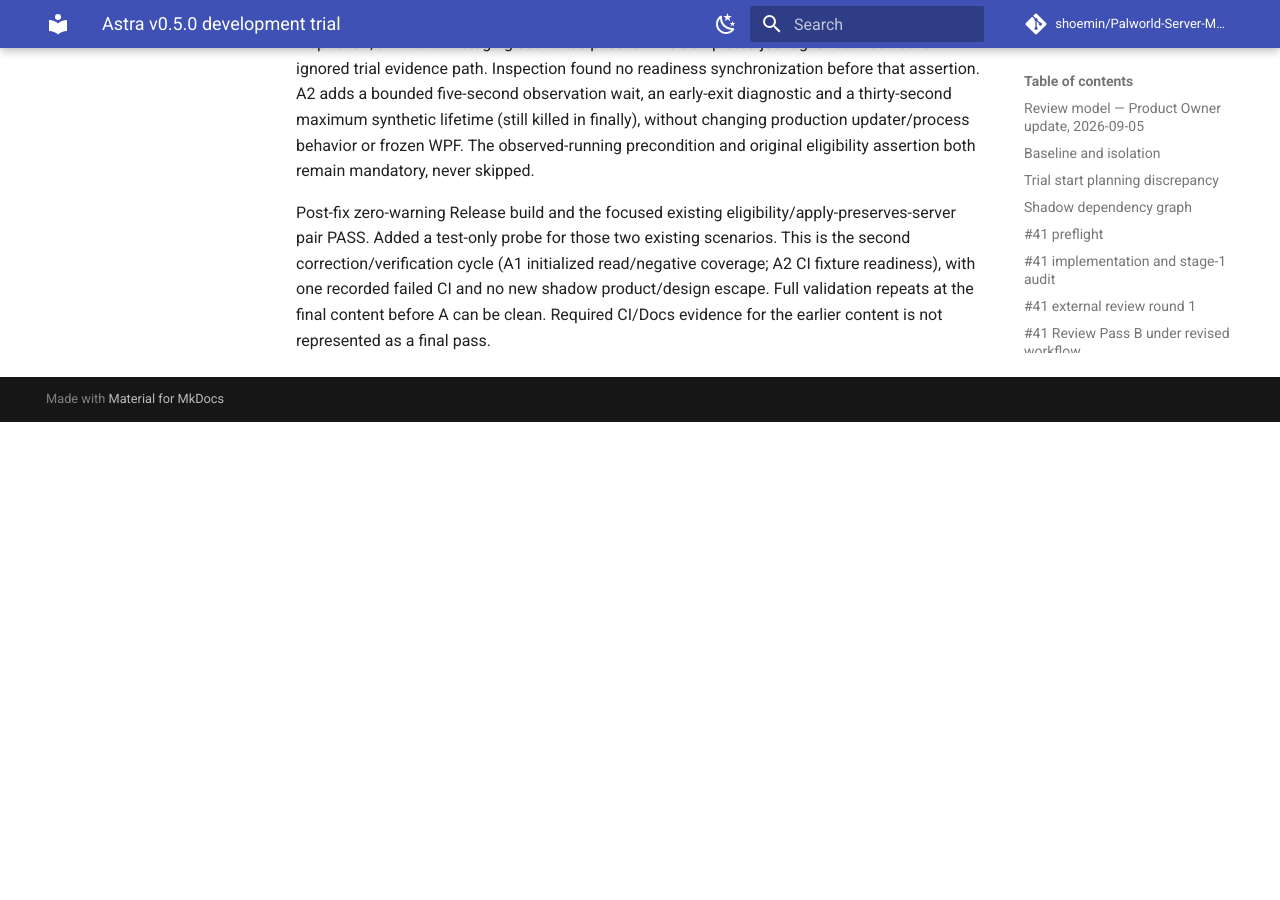
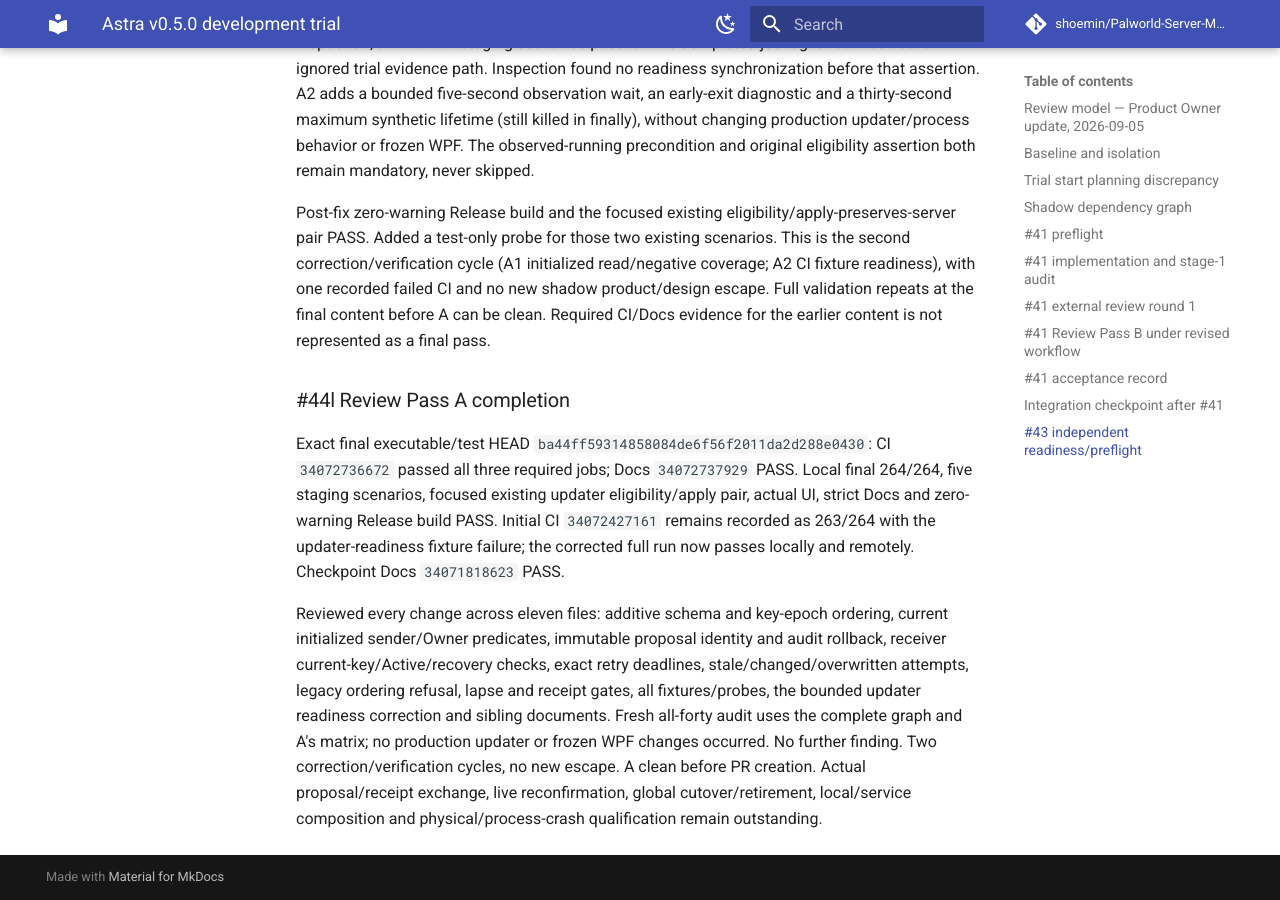
Before and after one commit to shoemin/Palworld-Server-Manager, an MkDocs documentation site: the page built from docs/experiments/astra-v0.5.0-trial.md, in a window 1280 px wide and 900 px high, scrolled down 174708 px. Built offline with MkDocs 1.6.1 and Material for MkDocs 9.7.7, drawn with Linux system fonts in a browser that asks for light colours; comment, search, counter and statistics services are not loaded; before the commit the page ends 175130 px from its top, so only the background shows below that; part of the change alters nothing that is shown.

Commit message:
Record clean ordered rotation staging review A

```diff
--- a/docs/experiments/astra-v0.5.0-trial.md
+++ b/docs/experiments/astra-v0.5.0-trial.md
@@ -1874,3 +1874,9 @@ All forty invariants audited: ARCH-001/002 PASS frozen WPF/Lan untouched; HOST-0
 Initial CI `34072427161` passed the guarded native and privileged Windows service jobs but ordinary tests were 263/264. The failure was the existing updater fixture's immediate assertion that its newly launched synthetic PalServer was already visible through process/module inspection; all five new staging scenarios passed. The completed job log is retained at the ignored trial evidence path. Inspection found no readiness synchronization before that assertion. A2 adds a bounded five-second observation wait, an early-exit diagnostic and a thirty-second maximum synthetic lifetime (still killed in finally), without changing production updater/process behavior or frozen WPF. The observed-running precondition and original eligibility assertion both remain mandatory, never skipped.
 
 Post-fix zero-warning Release build and the focused existing eligibility/apply-preserves-server pair PASS. Added a test-only probe for those two existing scenarios. This is the second correction/verification cycle (A1 initialized read/negative coverage; A2 CI fixture readiness), with one recorded failed CI and no new shadow product/design escape. Full validation repeats at the final content before A can be clean. Required CI/Docs evidence for the earlier content is not represented as a final pass.
+
+### #44l Review Pass A completion
+
+Exact final executable/test HEAD `ba44ff59314858084de6f56f2011da2d288e0430`: CI `34072736672` passed all three required jobs; Docs `34072737929` PASS. Local final 264/264, five staging scenarios, focused existing updater eligibility/apply pair, actual UI, strict Docs and zero-warning Release build PASS. Initial CI `34072427161` remains recorded as 263/264 with the updater-readiness fixture failure; the corrected full run now passes locally and remotely. Checkpoint Docs `34071818623` PASS.
+
+Reviewed every change across eleven files: additive schema and key-epoch ordering, current initialized sender/Owner predicates, immutable proposal identity and audit rollback, receiver current-key/Active/recovery checks, exact retry deadlines, stale/changed/overwritten attempts, legacy ordering refusal, lapse and receipt gates, all fixtures/probes, the bounded updater readiness correction and sibling documents. Fresh all-forty audit uses the complete graph and A's matrix; no production updater or frozen WPF changes occurred. No further finding. Two correction/verification cycles, no new escape. A clean before PR creation. Actual proposal/receipt exchange, live reconfirmation, global cutover/retirement, local/service composition and physical/process-crash qualification remain outstanding.
```
